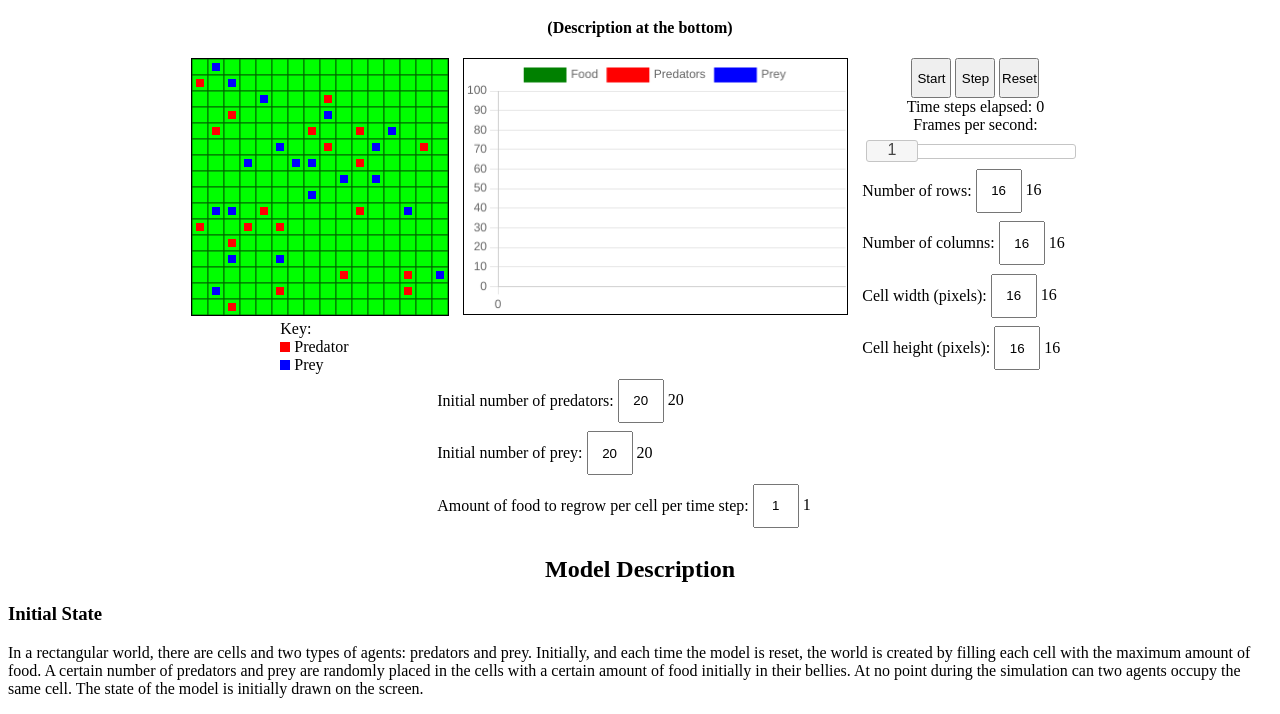
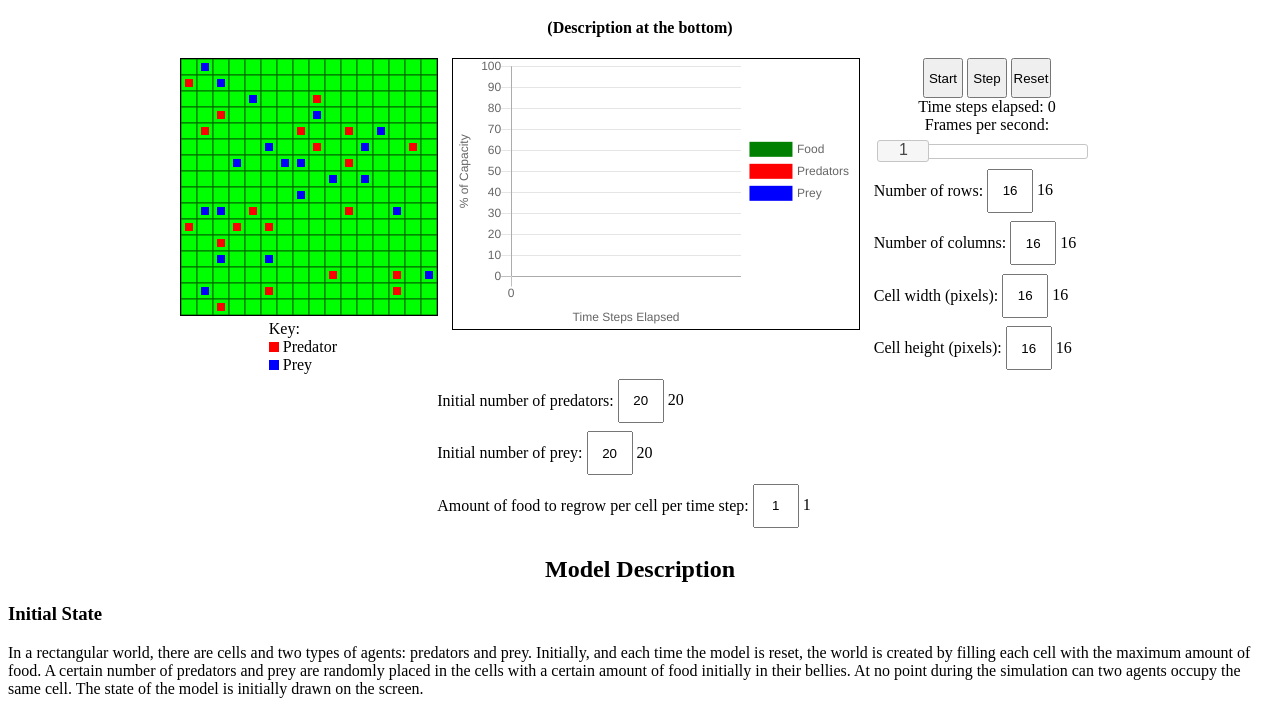
Before and after one commit to aaronweeden/predator-prey, a plain HTML site: page index.html in a window 1280 px wide. Shown: the part 61-775 px from the top of the page. Drawn offline with nearby package versions, Linux system fonts and the light colour scheme.

Commit message:
Fix chart version.

```diff
--- a/index.html
+++ b/index.html
@@ -6,7 +6,7 @@
     <link href="predator-prey.css" rel="stylesheet"/>
     <script src="https://code.jquery.com/jquery-3.7.1.min.js"></script>
     <script src="https://code.jquery.com/ui/1.13.2/jquery-ui.min.js"></script>
-    <script src="https://cdn.jsdelivr.net/npm/chart.js"></script>
+    <script src="https://cdnjs.cloudflare.com/ajax/libs/Chart.js/2.3.0/Chart.min.js"></script>
     <script src="predator-prey.js"></script>
   </head>
   <body>
```
